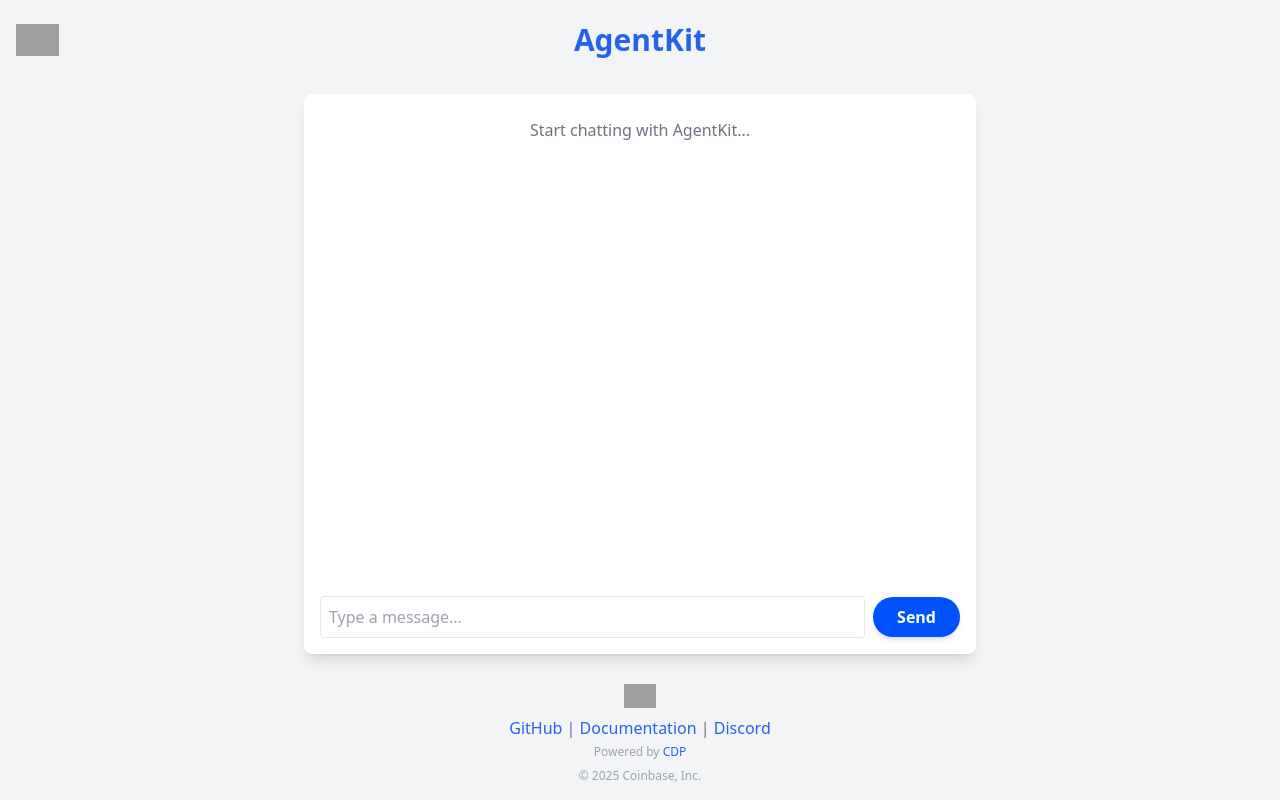
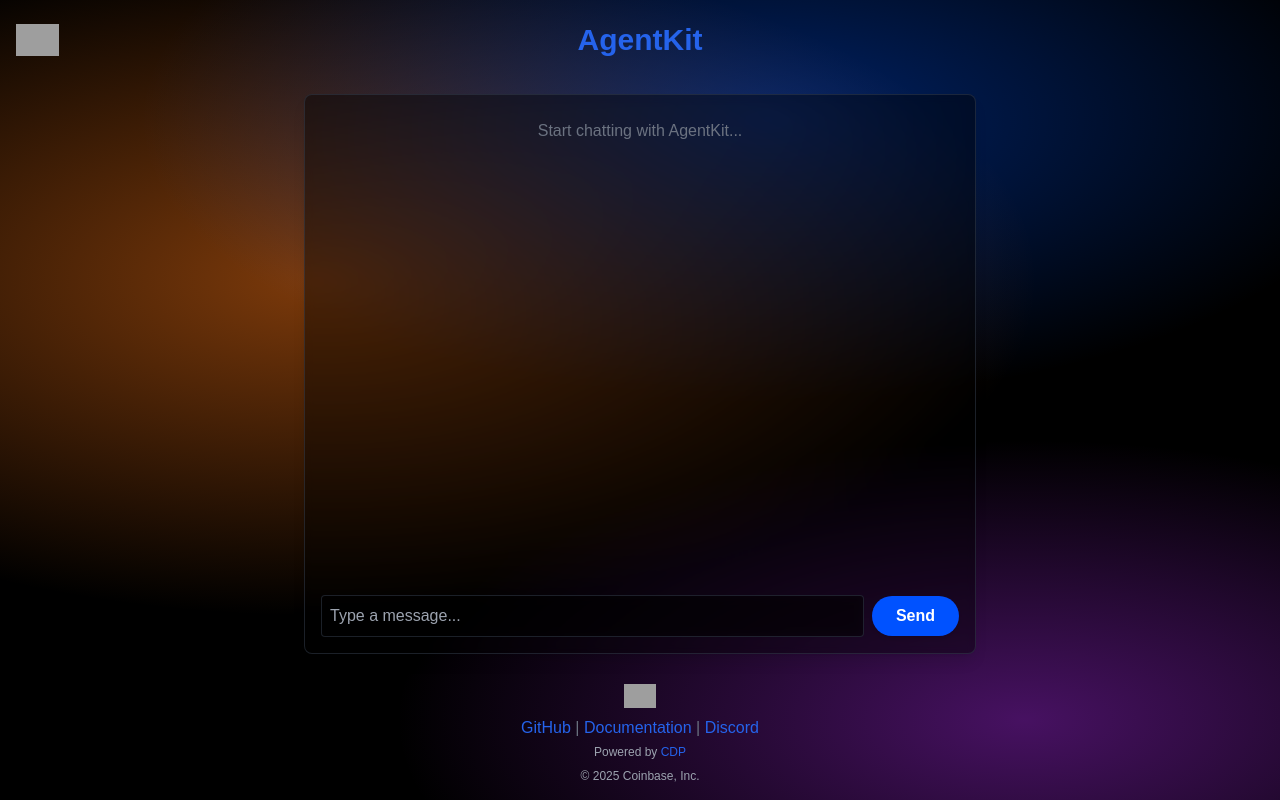
Before and after one commit to UXlySoftware/1shot-agentkit, a Next.js app: page / in a window 1280 px wide. Built offline with nearby package versions, Linux system fonts and the light colour scheme; grey boxes are pictures that could not be loaded.

Commit message:
Apply some style

```diff
--- a/app/1shot/1ShotPromptsActionProvider.ts
+++ b/app/1shot/1ShotPromptsActionProvider.ts
@@ -109,7 +109,9 @@
     name: "list-wallets",
     description: `Returns a filtered, paged list of the Wallets in the user's 1Shot business.
       Wallets are custodial EOAs controlled by 1Shot. All Contract Methods are associated with a Wallet.
-      Wallets are returned with their balance of the native token.`,
+      Wallets are returned with their balance of the native token.
+      Only provide a chainId as a filter unless you know for sure a specific value for the other filters.
+      This is a paged list, so if you do not find the Contract Method you are looking for but there are more pages, use the tool again.`,
     schema: listWalletsSchemaWithoutBusinessId,
   })
   public async listWallets(
--- a/app/globals.css
+++ b/app/globals.css
@@ -2,15 +2,47 @@
 @tailwind components;
 @tailwind utilities;
 
+:root {
+  --primary: 220 100% 50%; /* Blue */
+  --accent: 25 95% 53%; /* Orange */
+}
+
 body {
-  @apply bg-white text-gray-900 dark:bg-gray-900 dark:text-gray-100;
-  font-family:
-    system-ui,
-    -apple-system,
-    BlinkMacSystemFont,
-    "Segoe UI",
-    Roboto,
-    "Helvetica Neue",
-    Arial,
-    sans-serif;
+  background-color: #000000; /* Black background */
+  background-image:
+    /* Top primary (blue) glow, more focused towards top-center/top-right */
+    radial-gradient(
+      ellipse 70% 50% at 60% 15%,
+      hsl(var(--primary) / 0.4),
+      transparent 70%
+    ),
+    /* Accent (orange) glow, positioned to affect hero, from top-left/mid-left */
+      radial-gradient(
+        ellipse 80% 60% at 25% 35%,
+        hsl(var(--accent) / 0.5),
+        transparent 70%
+      ),
+    /* Purple glow for bottom-right, for variety in lower page sections */
+      radial-gradient(
+        ellipse 70% 50% at 80% 90%,
+        hsl(280 70% 50% / 0.45),
+        transparent 70%
+      );
+  background-repeat: no-repeat;
+  background-attachment: fixed; /* Ensures gradient is fixed relative to viewport */
+  min-height: 100vh;
+  display: flex;
+  flex-direction: column;
+  overflow-x: hidden !important;
+  scroll-behavior: smooth;
 }
+
+/* Ensure the background shows through all elements */
+html {
+  background: transparent;
+}
+
+/* Make sure the main container doesn't block the background */
+main {
+  background: transparent;
+}
--- a/app/layout.tsx
+++ b/app/layout.tsx
@@ -23,8 +23,8 @@
   children: React.ReactNode;
 }>) {
   return (
-    <html lang="en">
-      <body className="bg-gray-100 dark:bg-gray-900 dark flex flex-col min-h-screen">
+    <html lang="en" className="dark">
+      <body className="flex flex-col min-h-screen">
         {/* Header (Fixed Height) */}
         <header className="py-6 flex items-center justify-between relative">
           <img
--- a/app/page.tsx
+++ b/app/page.tsx
@@ -35,7 +35,7 @@
 
   return (
     <div className="flex flex-col flex-grow items-center justify-center text-black dark:text-white w-full h-full">
-      <div className="w-full max-w-2xl h-[70vh] bg-white dark:bg-gray-800 shadow-lg rounded-lg p-4 flex flex-col">
+      <div className="w-full max-w-2xl h-[70vh] bg-black/40 backdrop-blur-sm shadow-lg rounded-lg p-4 flex flex-col border border-gray-700/50">
         {/* Chat Messages */}
         <div className="flex-grow overflow-y-auto space-y-3 p-2">
           {messages.length === 0 ? (
@@ -49,7 +49,7 @@
                 className={`p-3 rounded-2xl shadow ${
                   msg.sender === "user"
                     ? "bg-[#0052FF] text-white self-end"
-                    : "bg-gray-100 dark:bg-gray-700 self-start"
+                    : "bg-gray-800/80 backdrop-blur-sm text-white self-start border border-gray-700/50"
                 }`}
               >
                 <ReactMarkdown
@@ -85,7 +85,7 @@
         <div className="flex items-center space-x-2 mt-2">
           <input
             type="text"
-            className="flex-grow p-2 rounded border dark:bg-gray-700 dark:border-gray-600"
+            className="flex-grow p-2 rounded border bg-black/40 backdrop-blur-sm border-gray-700/50 text-white placeholder-gray-400"
             placeholder={"Type a message..."}
             value={input}
             onChange={e => setInput(e.target.value)}
```
